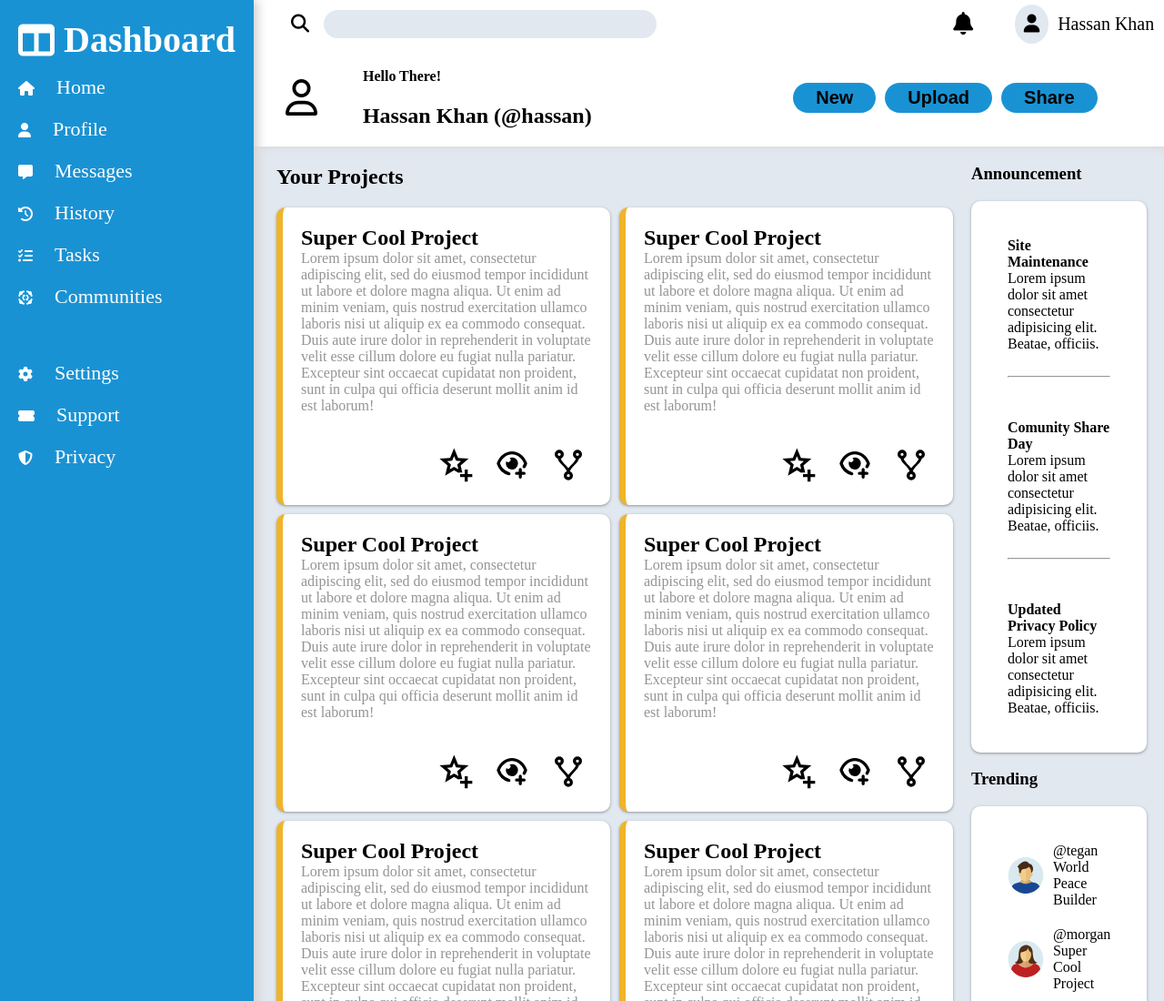
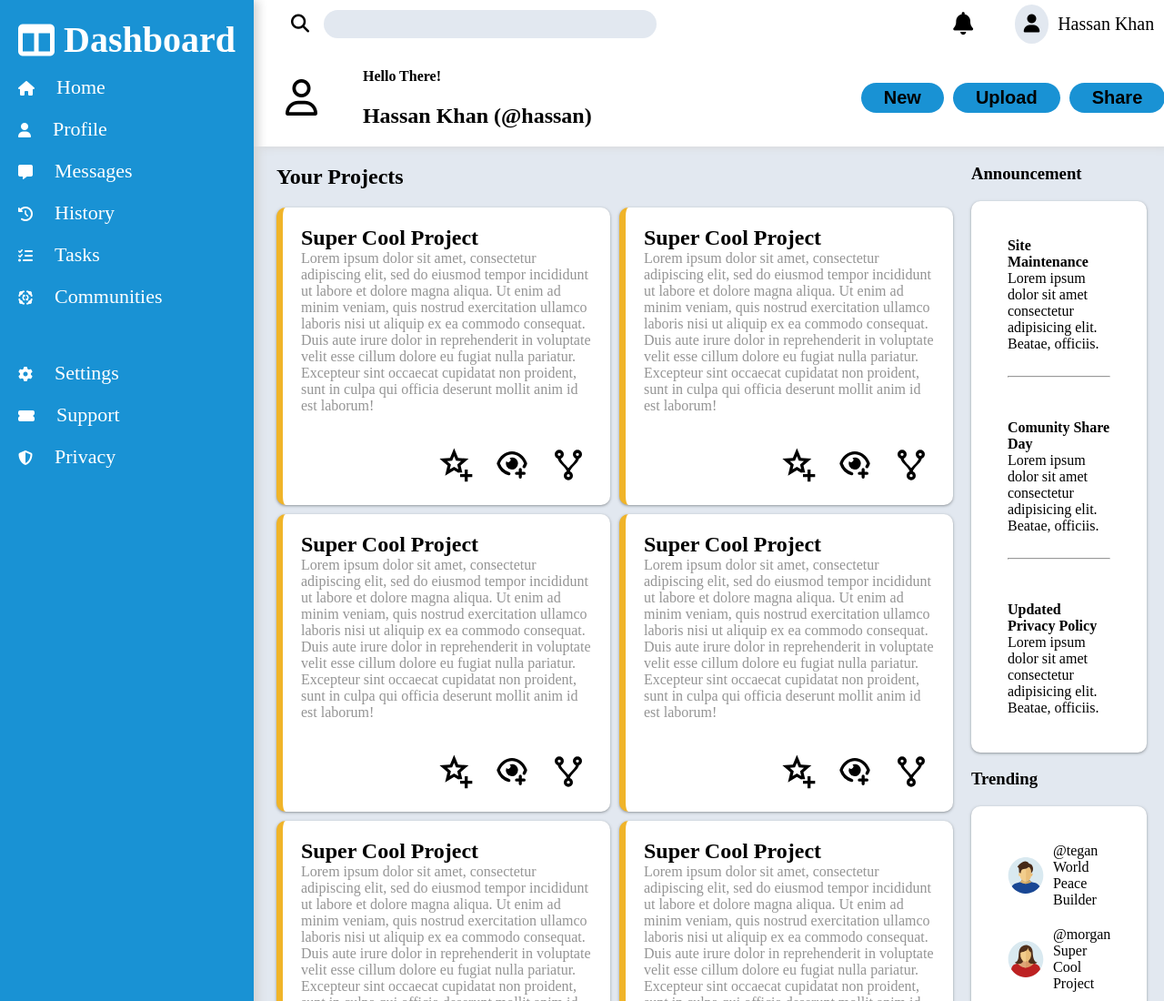
Before and after one commit to Hassan-N-Khan/admin-dashboard, a plain HTML site: page index.html in a window 1280 px wide. Shown: the top 1100 px of the page at 91% size. Drawn offline with Linux system fonts and the light colour scheme.

Commit message:
some life changes or whatever

```diff
--- a/style.css
+++ b/style.css
@@ -125,7 +125,7 @@ div.menu form input{
 
 .project-option-container{
     display: grid;
-    grid-template-columns: 1fr 1fr;
+    grid-template-columns: 8fr 3fr;
     gap: 10px;
     margin-left: 25px;
 }
```
